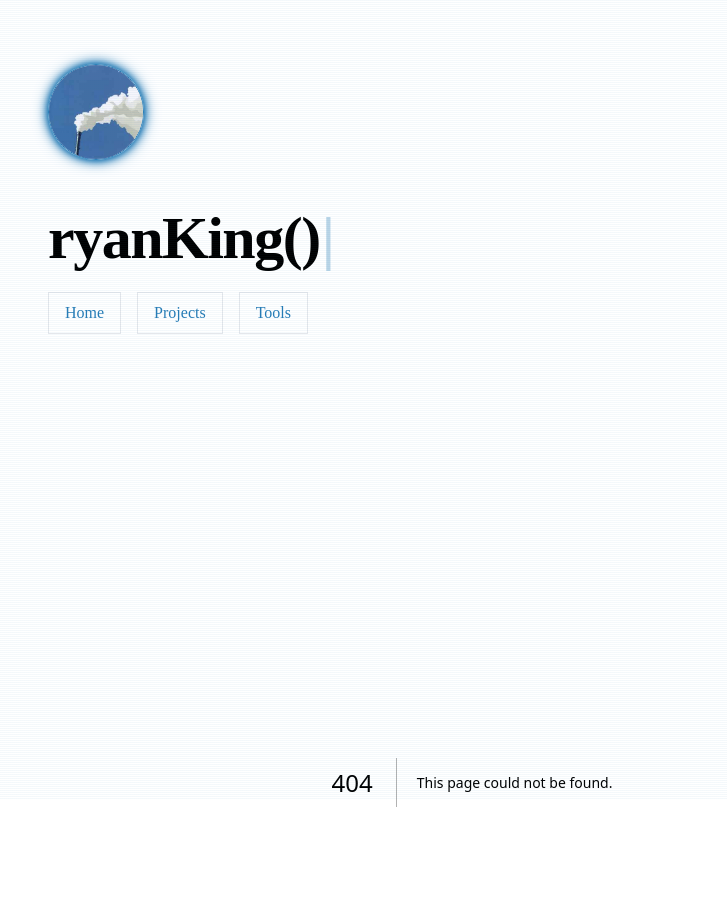
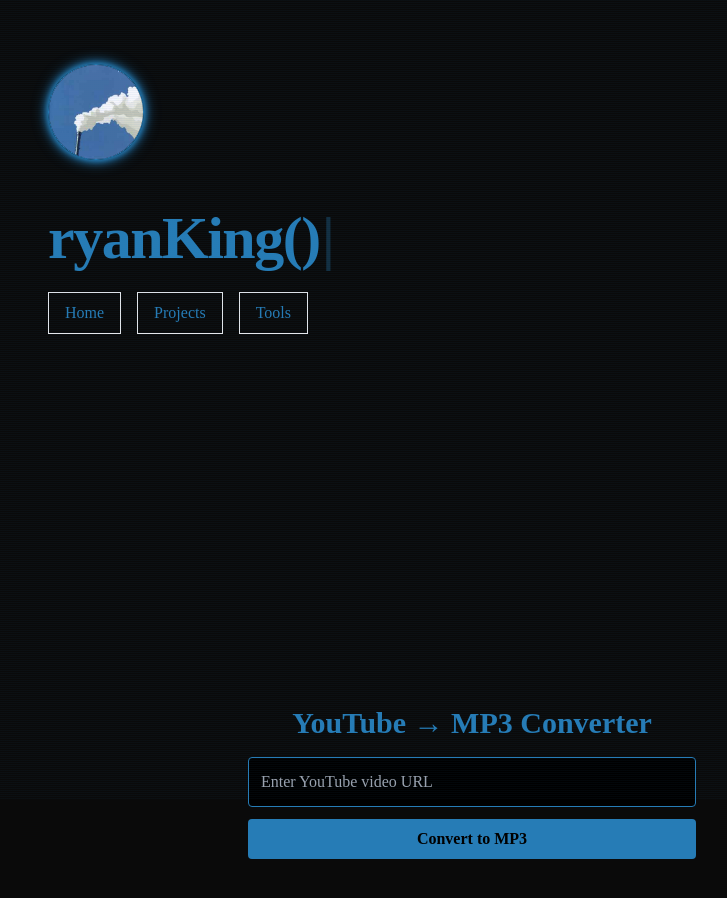
Before and after one commit to ryanking3/ryanKing-, a Next.js app: page /ytconvert in a window 1280 px wide. Before the commit this address had no page. Shown: the top 898 px of the page, without its empty margins (168-895 px from the left). Built offline with nearby package versions, Linux system fonts and the light colour scheme; no server answers.

Commit message:
add yt to mp3 convert tool

```diff
--- /dev/null
+++ b/app/ytconvert/page.tsx
@@ -0,0 +1,74 @@
+"use client";
+import { useState } from "react";
+
+const backendUrl =
+    process.env.NEXT_PUBLIC_BACKEND_URL || "http://localhost:4000";
+
+export default function YtConvertPage() {
+    const [url, setUrl] = useState("");
+    const [loading, setLoading] = useState(false);
+    const [downloadUrl, setDownloadUrl] = useState<string | null>(null);
+    const [error, setError] = useState<string | null>(null);
+
+    const handleSubmit = async (e: React.FormEvent) => {
+        e.preventDefault();
+        setLoading(true);
+        setError(null);
+        setDownloadUrl(null);
+
+        try {
+            const res = await fetch(`${backendUrl}/api/convert`, {
+                method: "POST",
+                headers: {
+                    "Content-Type": "application/json",
+                    "x-api-key": process.env.NEXT_PUBLIC_API_KEY || "",
+                },
+                body: JSON.stringify({ url }),
+            });
+
+            if (!res.ok) throw new Error("Conversion failed");
+
+            const data = await res.json();
+            setDownloadUrl(data.download_url);
+        } catch (err: any) {
+            setError(err.message || "Something went wrong");
+        } finally {
+            setLoading(false);
+        }
+    };
+
+    return (
+        <main className="flex flex-col items-center justify-center min-h-screen text-white p-6">
+            <h1 className="text-3xl font-bold mb-4 text-[#267CB6]">YouTube → MP3 Converter</h1>
+            <form onSubmit={handleSubmit} className="w-full max-w-md">
+                <input
+                    type="url"
+                    required
+                    value={url}
+                    onChange={(e) => setUrl(e.target.value)}
+                    placeholder="Enter YouTube video URL"
+                    className="w-full p-3 rounded bg-black border border-[#267CB6] focus:outline-none mb-3"
+                />
+                <button
+                    type="submit"
+                    disabled={loading}
+                    className="w-full bg-[#267CB6] text-black font-semibold py-2 rounded hover:bg-[#125C8C] transition"
+                >
+                    {loading ? "Converting..." : "Convert to MP3"}
+                </button>
+            </form>
+
+            {error && <p className="text-red-400 mt-4">{error}</p>}
+            {downloadUrl && (
+                <a
+                    href={downloadUrl}
+                    className="mt-4 text-[#267CB6] underline"
+                    target="_blank"
+                    rel="noopener noreferrer"
+                >
+                    Download MP3
+                </a>
+            )}
+        </main>
+    );
+}
```
